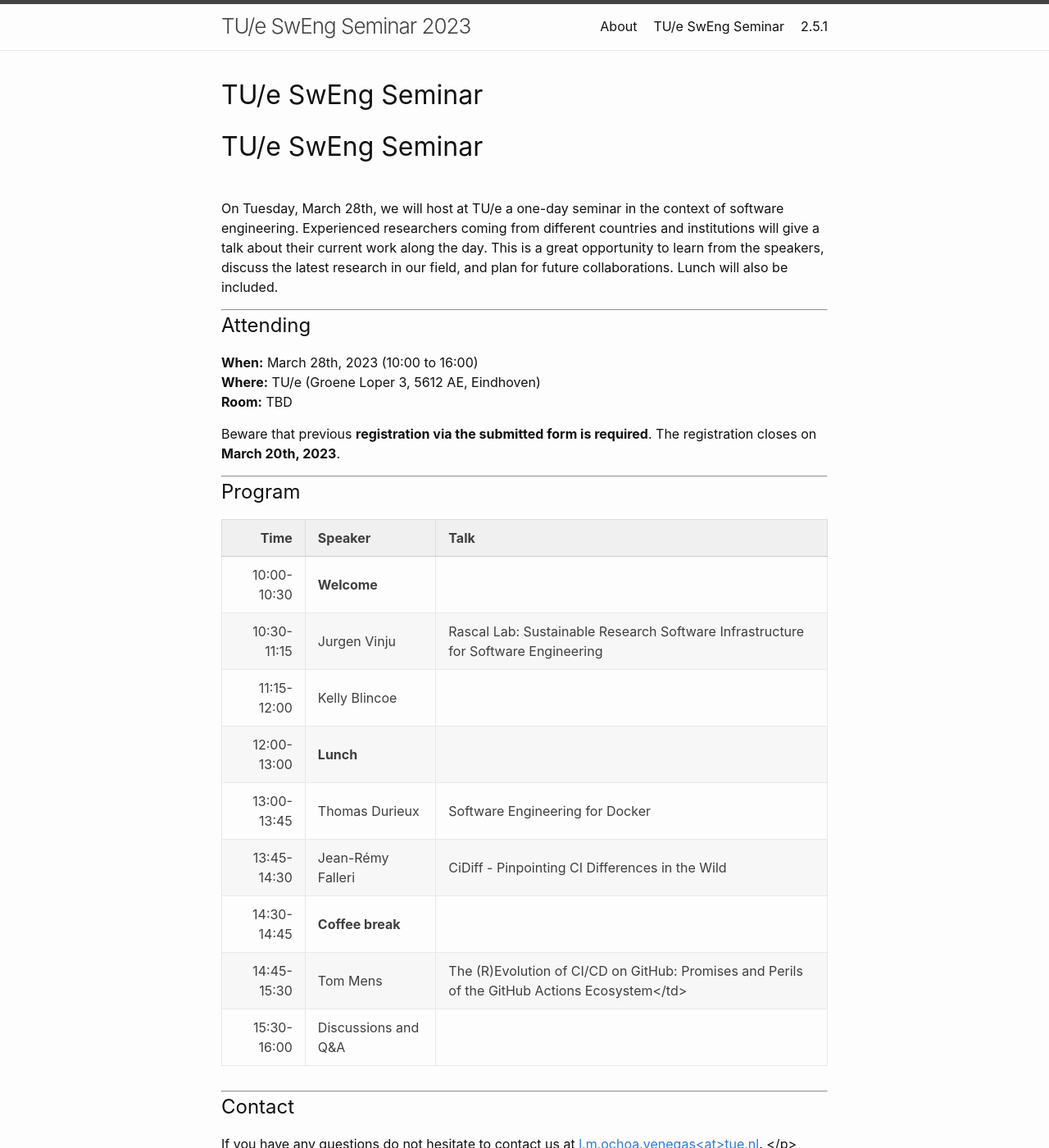
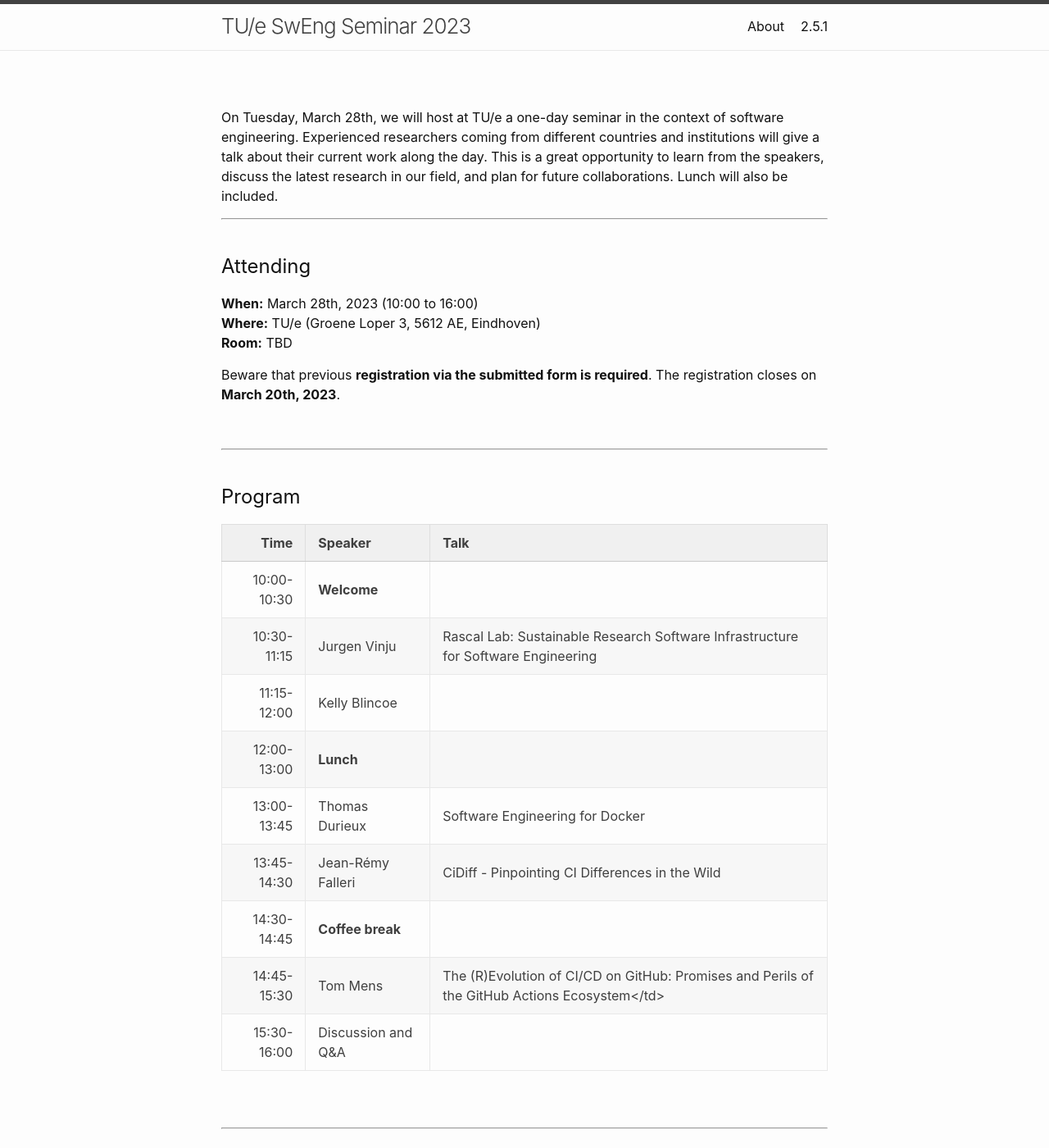
Before and after one commit to lmove/sweng-seminar, a Jekyll site: the page built from docs/index.md, in a window 1280 px wide and 1400 px high. Shown: the whole window at 82% size. Built offline with Jekyll 4.4.1, drawn with Linux system fonts in a browser that asks for light colours; our own code applies the rules of GitHub Pages for plain Markdown files.

Commit message:
Improve look and feel index

```diff
--- a/docs/index.md
+++ b/docs/index.md
@@ -8,11 +8,14 @@
 layout: home
 ---
 
-# TU/e SwEng Seminar
 <br>
+
 On Tuesday, March 28th, we will host at TU/e a one-day seminar in the context of software engineering. Experienced researchers coming from different countries and institutions will give a talk about their current work along the day. This is a great opportunity to learn from the speakers, discuss the latest research in our field, and plan for future collaborations. Lunch will also be included.
+<br>
 
 ---
+
+<br>
 
 ## Attending
 
@@ -22,7 +25,11 @@ On Tuesday, March 28th, we will host at TU/e a one-day seminar in the context of
   <br>
   <p>Beware that previous <b>registration via the submitted form is required</b>. The registration closes on <b>March 20th, 2023</b>.</p>
 
+<br>
+
 ---
+
+<br>
 
 ## Program
 
@@ -36,11 +43,19 @@ On Tuesday, March 28th, we will host at TU/e a one-day seminar in the context of
 | 13:45-14:30 | Jean-Rémy Falleri | CiDiff - Pinpointing CI Differences in the Wild |
 | 14:30-14:45 | **Coffee break** | |
 | 14:45-15:30 | Tom Mens | The (R)Evolution of CI/CD on GitHub: Promises and Perils of the GitHub Actions Ecosystem</td>
-| 15:30-16:00 | Discussions and Q&amp;A | |
+| 15:30-16:00 | Discussion and Q&amp;A | |
+
+<br>
 
 ---
+
+<br>
 
 ## Contact
 
 If you have any questions do not hesitate to contact us at <a href = "mailto: l.m.ochoa.venegas@tue.nl">l.m.ochoa.venegas&lt;at&gt;tue.nl</a>.
 </p>
+
+<br>
+
+---
```
